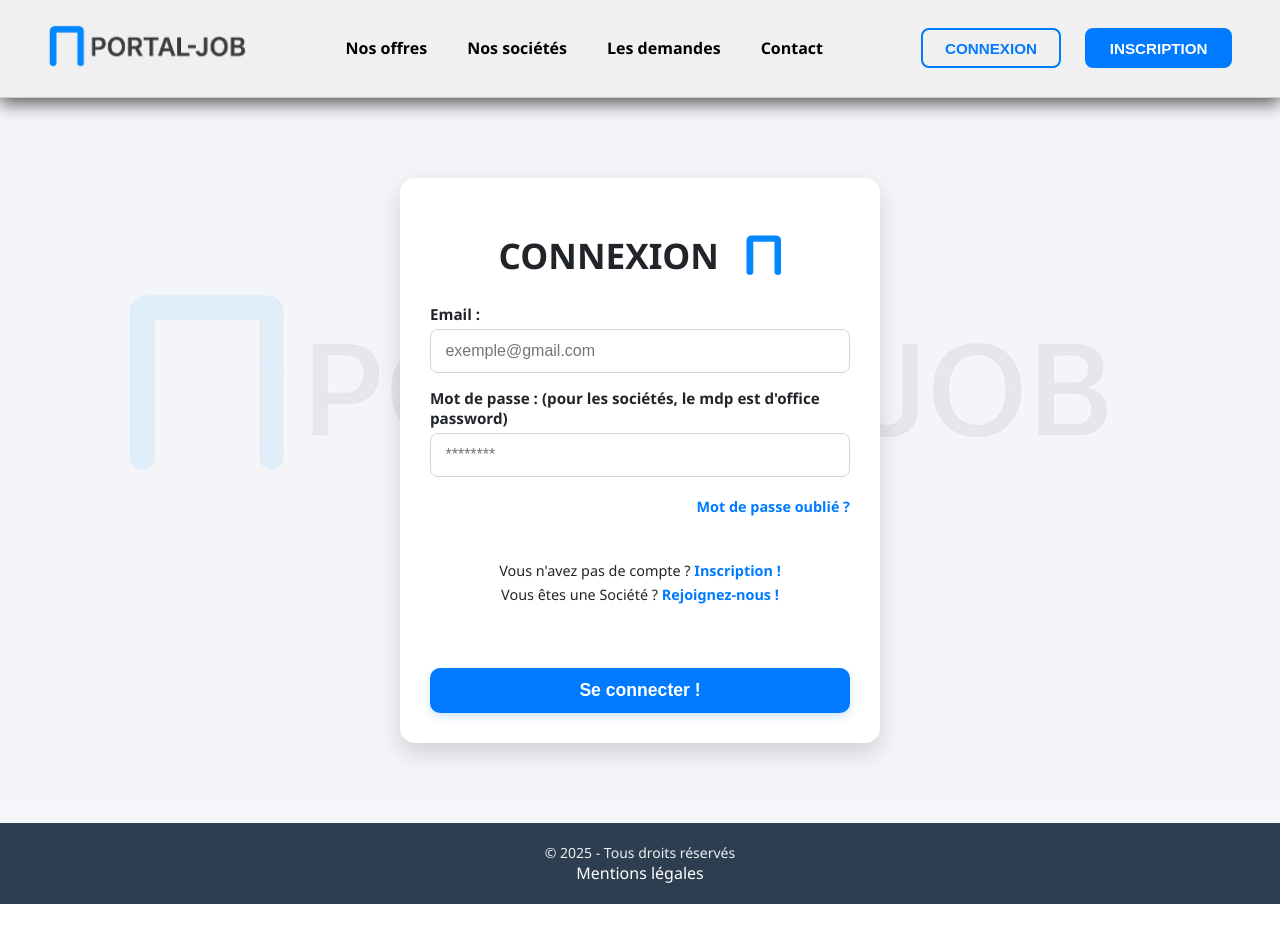
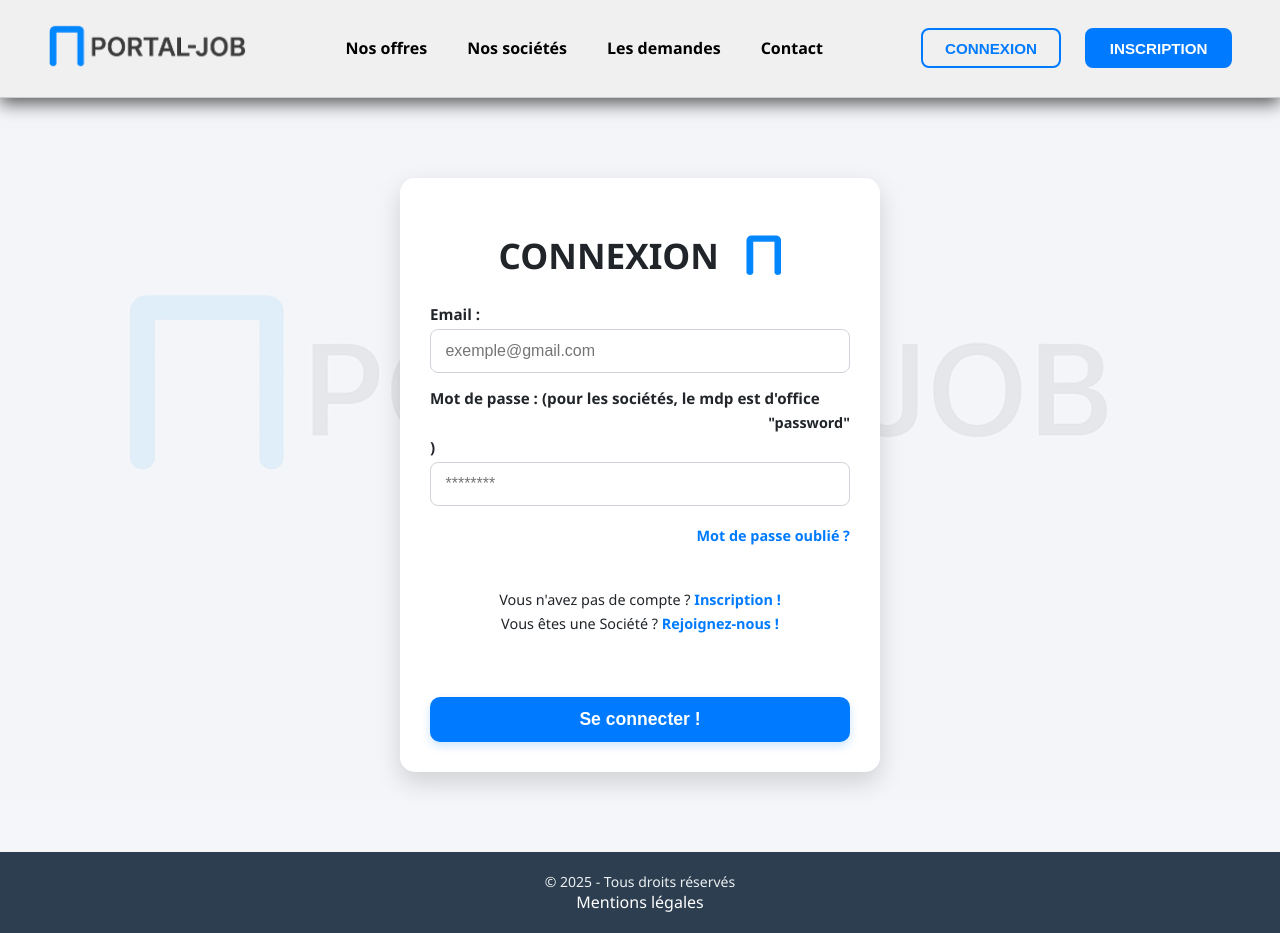
Before and after one commit to AhmedTwo/FrontVue, a Vue app: page /SignIn in a window 1280 px wide. Before the commit the page ends 904 px from the top, so only its background shows below. Built offline with nearby package versions, Linux system fonts and the light colour scheme.

Commit message:
deploiement commit

```diff
--- a/src/views/SignIn.vue
+++ b/src/views/SignIn.vue
@@ -75,7 +75,8 @@ const loginUser = async () => {
         <div class="divLogin">
           <label for="inputMdp"
             >Mot de passe : (pour les sociétés, le mdp est d'office
-            <strong>password</strong>)</label
+            <p color="red">"password"</p>
+            )</label
           >
           <input
             v-model="login.password"
```
